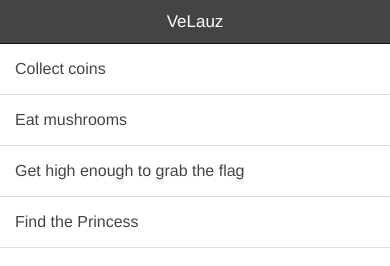
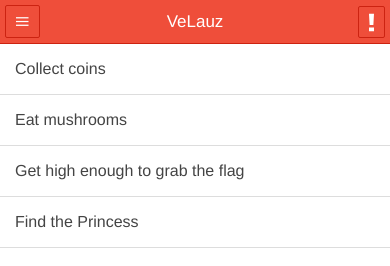
Before and after one commit to mvaivre/VeLauz, a plain HTML site: page index.html in a window 390 px wide. Drawn offline with Linux system fonts and the light colour scheme; some packages are replaced by stand-ins of ours; files whose address does not match are found by name.

Commit message:
Start to change to VeLauz

```diff
--- a/index.html
+++ b/index.html
@@ -37,8 +37,10 @@
 	 <side-menus>
 		<!-- Center content -->
 		<pane side-menu-content>
-		  <header class="bar bar-header bar-dark">
-			<h1 class="title">VeLauz</h1>
+		  <header class="bar bar-header bar-assertive">
+				<button class="button icon ion-navicon"></button>
+				<h1 class="title">VeLauz</h1>
+				<button class="button icon ion-alert"></button>
 		  </header>
 		  <content has-header="true">
 			<!-- our list and list items -->
@@ -52,8 +54,8 @@
 
 		<!-- Left menu -->
 		<side-menu side="left">
-		  <header class="bar bar-header bar-dark">
-			<h1 class="title">VeLauz</h1>
+		  <header class="bar bar-header bar-stable">
+			<h1 class="title">Menu</h1>
 		  </header>
 		</side-menu>
 
```
